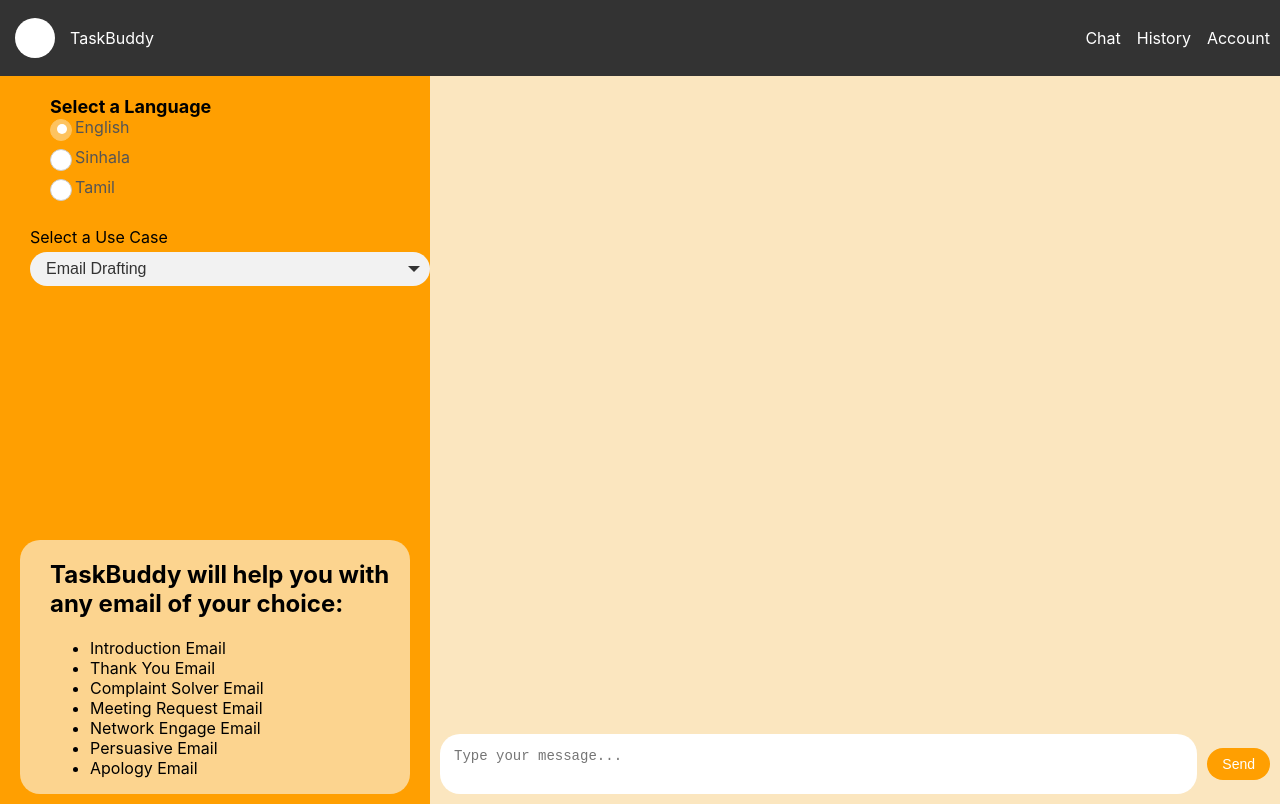
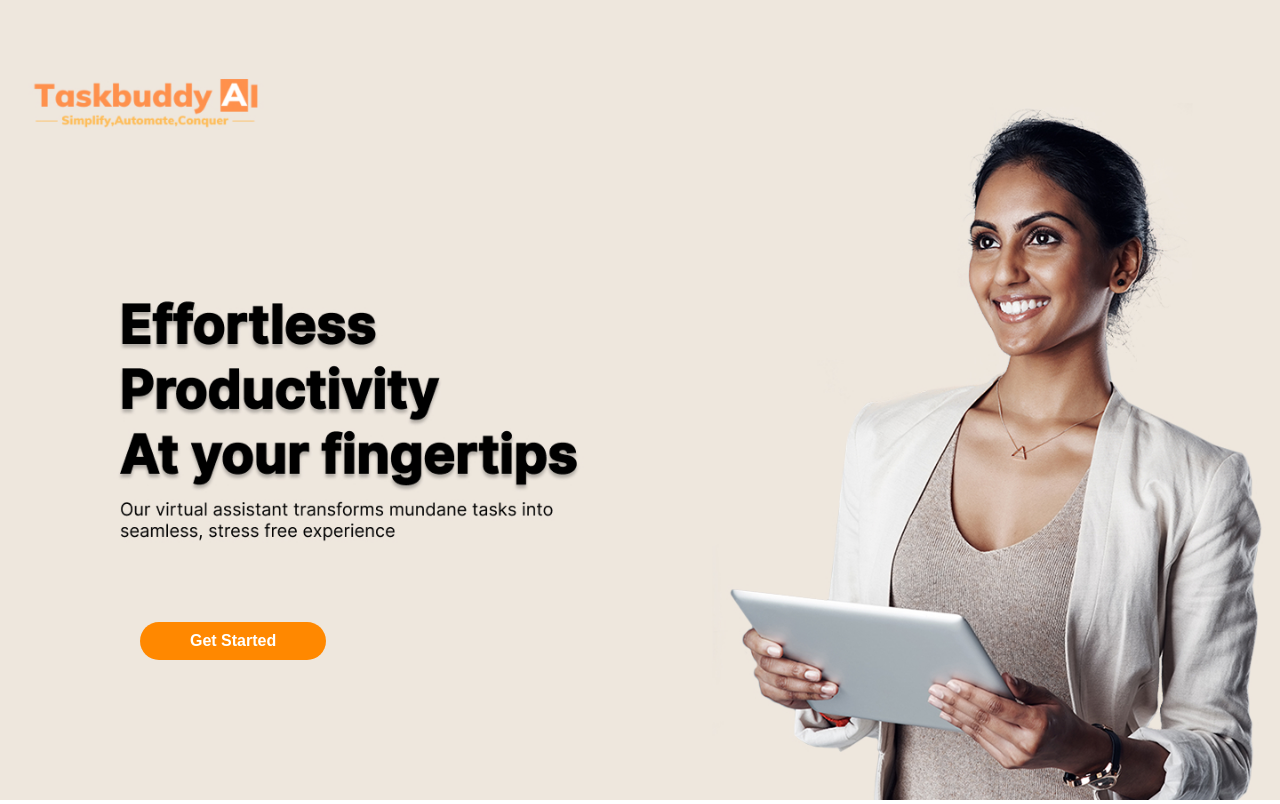
Before and after one commit to jesterccs/ChatBot, a React (Create React App) app: page / in a window 1280 px wide. Built offline with nearby package versions, Linux system fonts and the light colour scheme.

Commit message:
minor changes

```diff
--- a/src/App.tsx
+++ b/src/App.tsx
@@ -6,6 +6,7 @@ import NavBar from "./Components/NavBar";
 import History from "./pages/History";
 import Account from "./pages/Account";
 import HomePage from './pages/HomePage';
+import './styles/App.css'
 
 
 function App() {
@@ -14,38 +15,38 @@ function App() {
             <Routes>
                 <Route
                     path="/"
+                    element={<HomePage/>}
+                />
+                <Route
+                    path="/chatbot/history"
                     element={
                         <>
-              <NavBar />
+                            <NavBar/>
                             <div className="container">
-                <Chatbot />
+                                <History/>
                             </div>
                         </>
                     }
                 />
                 <Route
-          path="/home/history"
+                    path="/chatbot/account"
                     element={
                         <>
-              <NavBar />
+                            <NavBar/>
                             <div className="container">
-                <History />
+                                <Account/>
                             </div>
                         </>
                     }
                 />
-        <Route
-          path="/account"
-          element={
+                <Route path="/chatbot/chat" element={
                     <>
-              <NavBar />
+                        <NavBar/>
                         <div className="container">
-                <Account />
+                            <Chatbot/>
                         </div>
                     </>
-          }
-        />
-        <Route path="/homepage" element={<HomePage />} />
+                }/>
             </Routes>
         </>
     );
--- a/src/Components/NavBar.tsx
+++ b/src/Components/NavBar.tsx
@@ -10,9 +10,9 @@ function NavBar() {
                 <div className="chatbot-title">TaskBuddy</div>
             </div>
             <div className="navbar">
-                <Link to="/">Chat</Link>
-                <CustomLink to="/history">History</CustomLink>
-                <CustomLink to="/account">Account</CustomLink>
+                <Link to="/chatbot/chat">Chat</Link>
+                <CustomLink to="/chatbot/history">History</CustomLink>
+                <CustomLink to="/chatbot/account">Account</CustomLink>
             </div>
         </div>
     )
--- a/src/pages/HomePage.tsx
+++ b/src/pages/HomePage.tsx
@@ -1,11 +1,15 @@
 import React from 'react';
 import  "../styles/HomePage.css";
+import {useNavigate} from "react-router-dom"
 
 const HomePage: React.FC = () => {
+  const navigate = useNavigate();
   const handleButtonClick = () => {
     // Handle button click logic here
     // Redirect to another page
-    window.location.href = 'http://localhost:3000/';
+    // window.location.href = 'http://localhost:3000/';
+    navigate("/chatbot/chat")
+
   };
 
   return (
```
Lines whose indentation alone changed are shown as unchanged.
